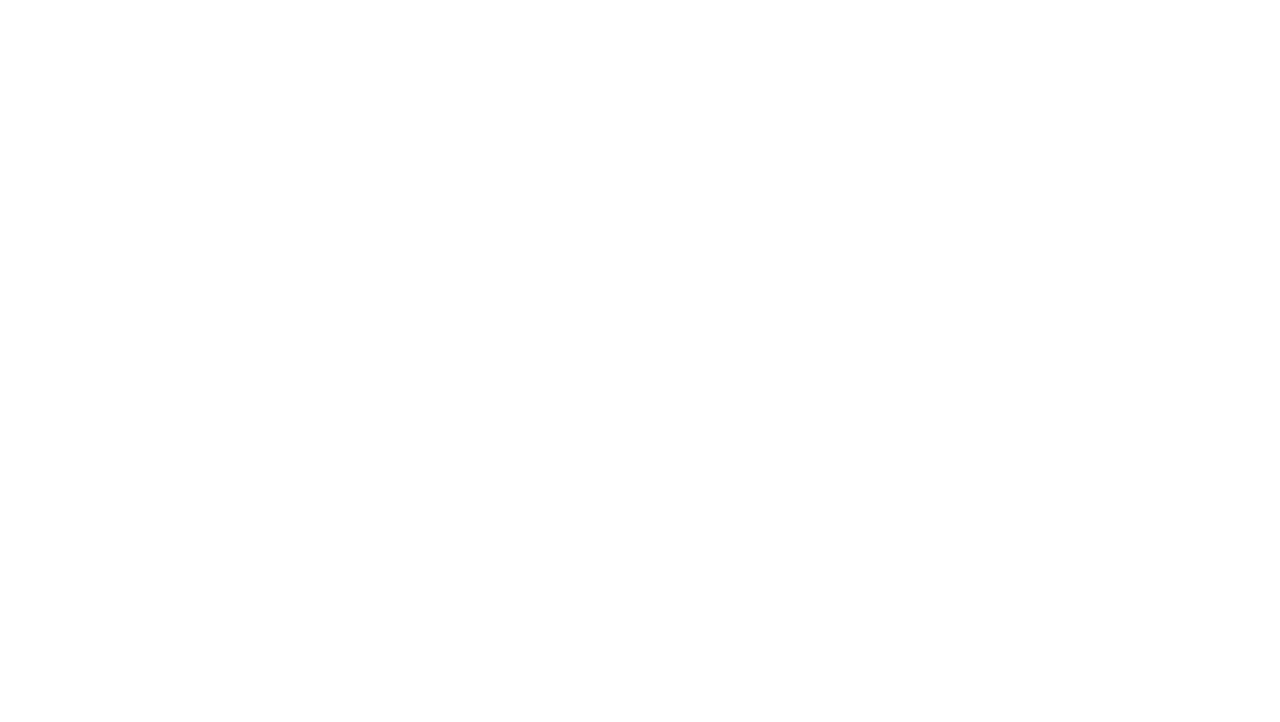
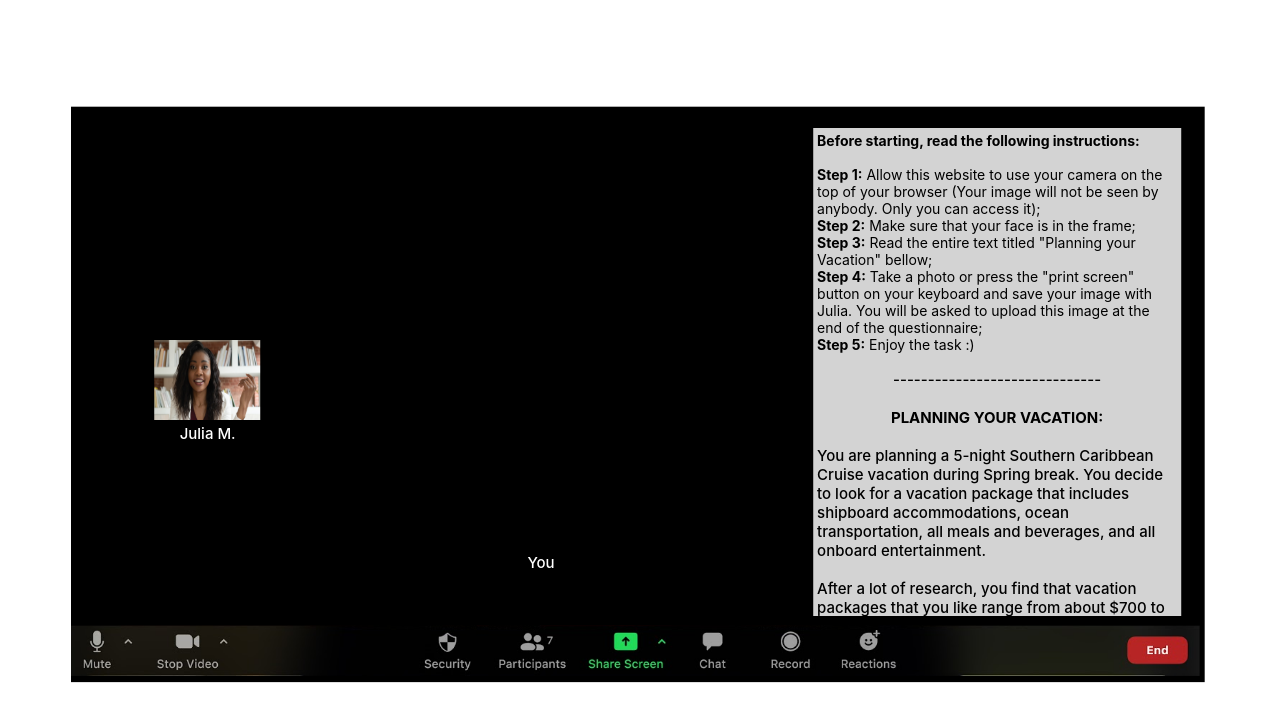
Before and after one commit to devfel/ZoomWebCamResearch, a React (Create React App) app: page /ZoomWebCamResearch/big in a window 1280 px wide. Before the commit this address had no page. Shown: the top 722 px of the page. Built offline with nearby package versions, Linux system fonts and the light colour scheme; no server answers.

Commit message:
fixing link

```diff
--- a/src/Render.js
+++ b/src/Render.js
@@ -7,9 +7,9 @@ function Render() {
   return (
     <Router>
       <Routes>
-        <Route path="/" element={<App/>}/>
-        <Route path="/small" element={<AppSmallCam/>}/>
-        <Route path="/big" element={<AppBigCam/>}/>
+        <Route path="/ZoomWebCamResearch/" element={<App/>}/>
+        <Route path="/ZoomWebCamResearch/small" element={<AppSmallCam/>}/>
+        <Route path="/ZoomWebCamResearch/big" element={<AppBigCam/>}/>
       </Routes>
     </Router>
   );
```
